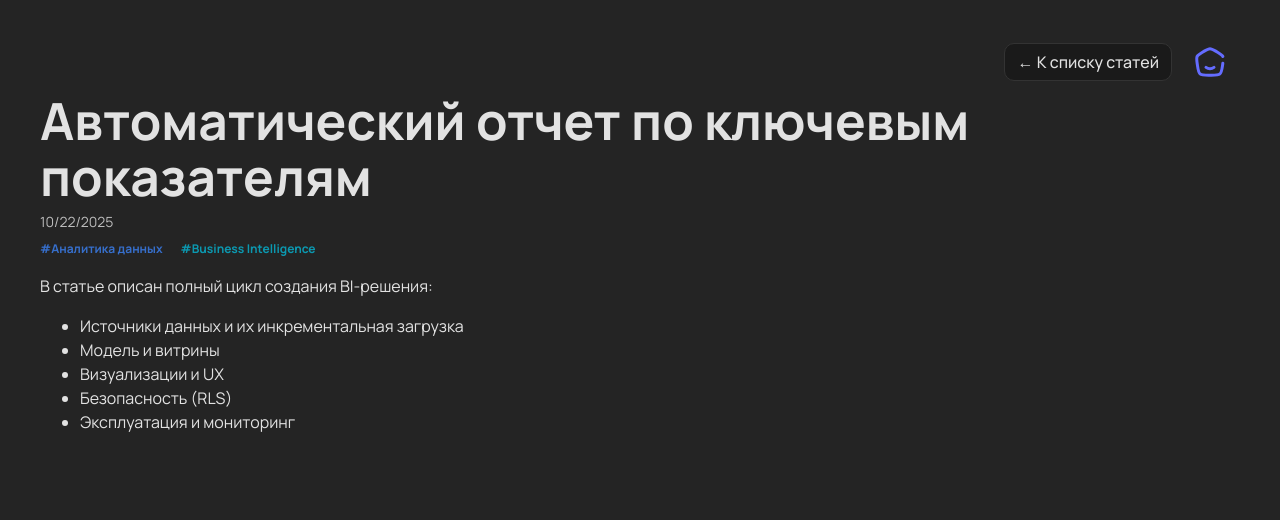
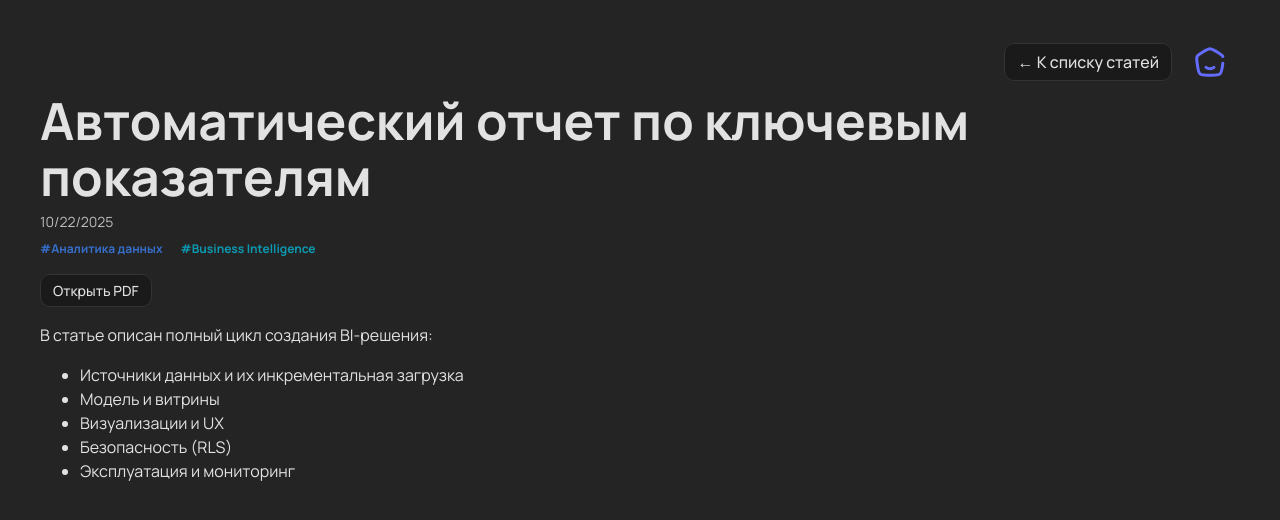
Before and after one commit to nIBOP/portfolio-site, a React (Vite) app: page /blog/bi-dashboard in a window 1280 px wide. Shown: the top 520 px of the page. Built offline with nearby package versions, Linux system fonts and the light colour scheme.

Commit message:
added pdf viewer into articles

```diff
--- a/src/content/bi-dashboard.md
+++ b/src/content/bi-dashboard.md
@@ -4,6 +4,7 @@ title: Автоматический отчет по ключевым показ
 summary: Автоматизировал ежедневный труд
 date: 2025-10-22
 tags: ['data-analytics', 'business-intelligence']
+pdfUrl: '/public/pdfs/ARB.pdf'
 ---
 
 В статье описан полный цикл создания BI-решения:
--- a/src/pages/BlogPost.tsx
+++ b/src/pages/BlogPost.tsx
@@ -1,6 +1,8 @@
 import { Link, useParams, useSearchParams } from 'react-router-dom'
 import ReactMarkdown from 'react-markdown'
 import remarkGfm from 'remark-gfm'
+import { useState, useEffect } from 'react'
+import PdfViewer from '../components/PdfViewer'
 
 type TagId = 'data-analytics' | 'business-analytics' | 'management' | 'development' | 'data-engineering' | 'business-intelligence' | 'analytics'
 
@@ -21,6 +23,7 @@ type Frontmatter = {
   summary?: string;
   date?: string;
   tags?: TagId[];
+  pdfUrl?: string; // URL для PDF файла
 }
 
 const rawFiles = import.meta.glob('../content/*.md', { eager: true, as: 'raw' }) as Record<string, string>
@@ -81,6 +84,17 @@ export default function BlogPost() {
   const [searchParams] = useSearchParams()
   const tag = searchParams.get('tag')
   const post = getBySlug(slug)
+  const [pdfModalUrl, setPdfModalUrl] = useState<string | null>(null)
+
+  // Блокируем прокрутку фона, когда открыта модалка PDF
+  useEffect(() => {
+    if (!pdfModalUrl) return;
+    const prevOverflow = document.body.style.overflow;
+    document.body.style.overflow = "hidden";
+    return () => {
+      document.body.style.overflow = prevOverflow;
+    };
+  }, [pdfModalUrl]);
 
   return (
     <div className="page">
@@ -144,6 +158,20 @@ export default function BlogPost() {
                 </div>
               )}
             </div>
+            {post.fm.pdfUrl && (
+              <div style={{ marginTop: 16, marginBottom: 8 }}>
+                <button
+                  className="secondary-button"
+                  onClick={() => setPdfModalUrl(post.fm.pdfUrl!)}
+                  style={{
+                    padding: '6px 12px',
+                    fontSize: '14px'
+                  }}
+                >
+                  Открыть PDF
+                </button>
+              </div>
+            )}
           </div>
         )}
         {post ? (
@@ -154,6 +182,30 @@ export default function BlogPost() {
           <p style={{ marginTop: 16 }}>Проверьте ссылку или вернитесь в блог.</p>
         )}
       </section>
+
+      {pdfModalUrl && (
+        <div className="modal" role="dialog" aria-modal="true">
+          <div
+            className="modal__backdrop"
+            onClick={() => setPdfModalUrl(null)}
+          />
+          <div className="modal__dialog">
+            <div className="modal__header">
+              <h3>Просмотр PDF</h3>
+              <button
+                className="icon-button"
+                aria-label="Закрыть"
+                onClick={() => setPdfModalUrl(null)}
+              >
+                ✕
+              </button>
+            </div>
+            <div className="modal__body">
+              <PdfViewer url={pdfModalUrl!} />
+            </div>
+          </div>
+        </div>
+      )}
     </div>
   )
 }
```
